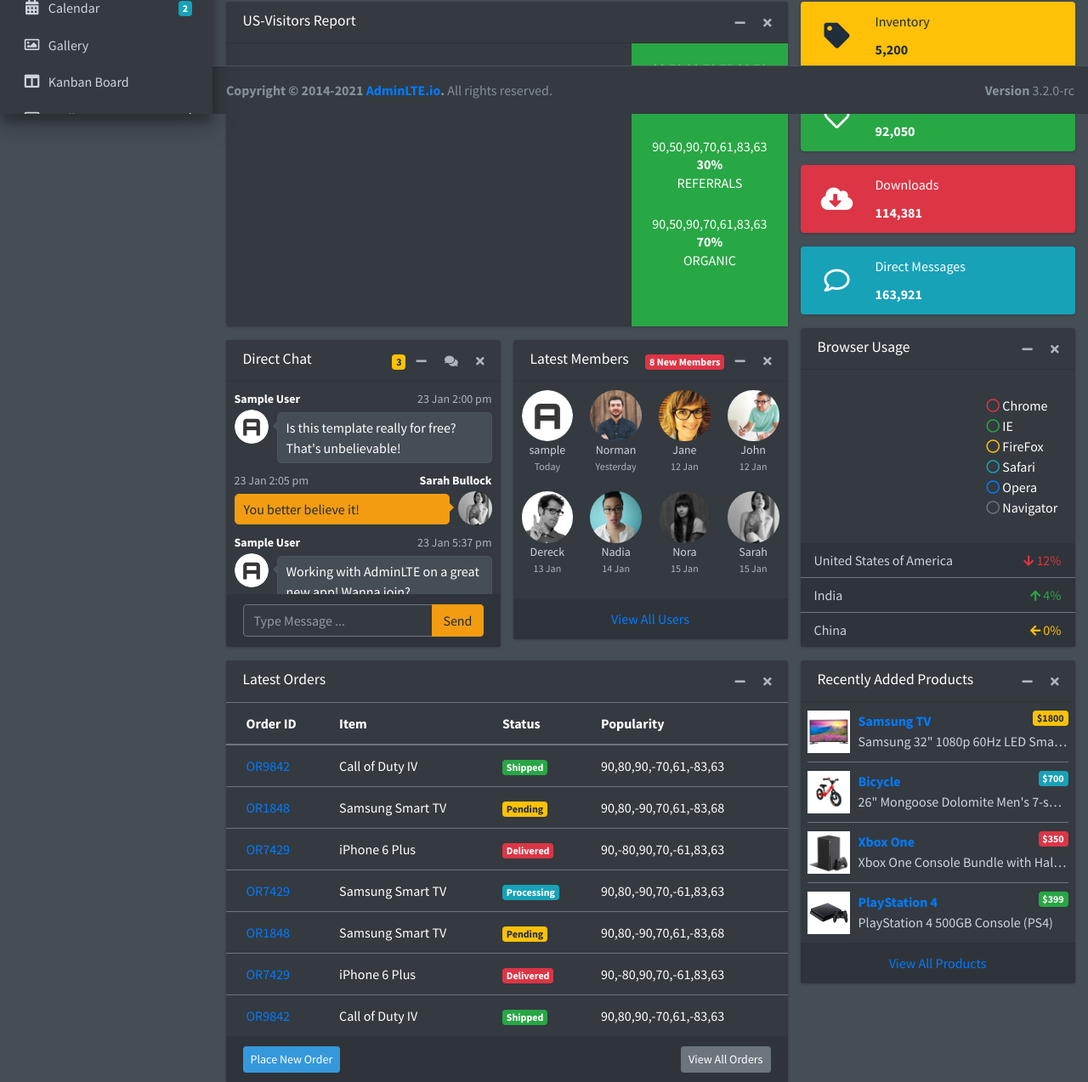
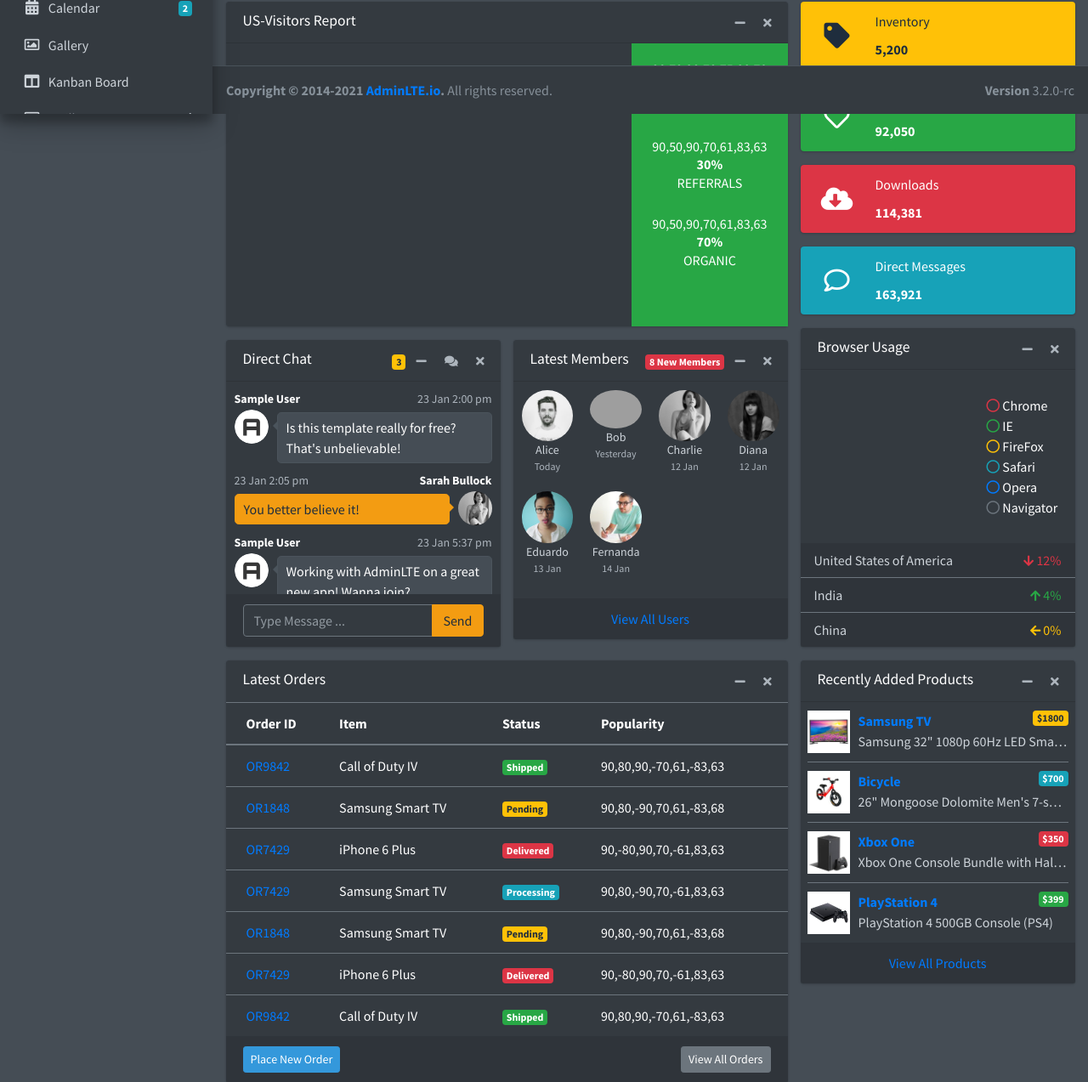
Before and after one commit to Diottrr/dsi_project, a Django app: page /dashboard/index2/ in a window 1280 px wide. Shown: the part 666-1939 px from the top of the page at 85% size. Run offline with Django 5.2, Linux system fonts and the light colour scheme; the visitor is signed in with stand-in values (Sample User, id 1); some libraries are stand-ins or nearby versions; grey boxes are pictures that could not be loaded.

Commit message:
si se pudo

```diff
--- a/core/templates/index2.html
+++ b/core/templates/index2.html
@@ -1369,48 +1369,37 @@
 
 <ul class="users-list clearfix">
   <li>
-    <img src="{% static 'adminlte/dist/img/AdminLTELogo.png' %}" alt="User Image">
-    <a class="users-list-name" href="#">{{ request.user.username }}</a>
-
+    <img src="{% static 'adminlte/dist/img/user1-128x128.jpg' %}" alt="User Image">
+    <a class="users-list-name" href="#">Alice</a>
     <span class="users-list-date">Today</span>
   </li>
   <li>
-    <img src="{% static 'adminlte/dist/img/user8-128x128.jpg' %}" alt="User Image">
-    <a class="users-list-name" href="#">Norman</a>
+    <img src="{% static 'adminlte/dist/img/user2-128x128.jpg' %}" alt="User Image">
+    <a class="users-list-name" href="#">Bob</a>
     <span class="users-list-date">Yesterday</span>
   </li>
   <li>
-    <img src="{% static 'adminlte/dist/img/user7-128x128.jpg' %}" alt="User Image">
-    <a class="users-list-name" href="#">Jane</a>
+    <img src="{% static 'adminlte/dist/img/user3-128x128.jpg' %}" alt="User Image">
+    <a class="users-list-name" href="#">Charlie</a>
     <span class="users-list-date">12 Jan</span>
+  </li>
+  <li>
+    <img src="{% static 'adminlte/dist/img/user4-128x128.jpg' %}" alt="User Image">
+    <a class="users-list-name" href="#">Diana</a>
+    <span class="users-list-date">12 Jan</span>
+  </li>
+  <li>
+    <img src="{% static 'adminlte/dist/img/user5-128x128.jpg' %}" alt="User Image">
+    <a class="users-list-name" href="#">Eduardo</a>
+    <span class="users-list-date">13 Jan</span>
   </li>
   <li>
     <img src="{% static 'adminlte/dist/img/user6-128x128.jpg' %}" alt="User Image">
-    <a class="users-list-name" href="#">John</a>
-    <span class="users-list-date">12 Jan</span>
-  </li>
-  <li>
-    <img src="{% static 'adminlte/dist/img/user2-160x160.jpg' %}" alt="User Image">
-    <a class="users-list-name" href="#">Dereck</a>
-
-    <span class="users-list-date">13 Jan</span>
-  </li>
-  <li>
-    <img src="{% static 'adminlte/dist/img/user5-128x128.jpg' %}" alt="User Image">
-    <a class="users-list-name" href="#">Nadia</a>
+    <a class="users-list-name" href="#">Fernanda</a>
     <span class="users-list-date">14 Jan</span>
   </li>
-  <li>
-    <img src="{% static 'adminlte/dist/img/user4-128x128.jpg' %}" alt="User Image">
-    <a class="users-list-name" href="#">Nora</a>
-    <span class="users-list-date">15 Jan</span>
-  </li>
-  <li>
-    <img src="{% static 'adminlte/dist/img/user3-128x128.jpg' %}" alt="User Image">
-    <a class="users-list-name" href="#">Sarah</a>
-    <span class="users-list-date">15 Jan</span>
-  </li>
 </ul>
+
                     <!-- /.users-list -->
                   </div>
                   <!-- /.card-body -->
```
Also changed, not shown: core/templates/index.html (+6 -6 lines).
